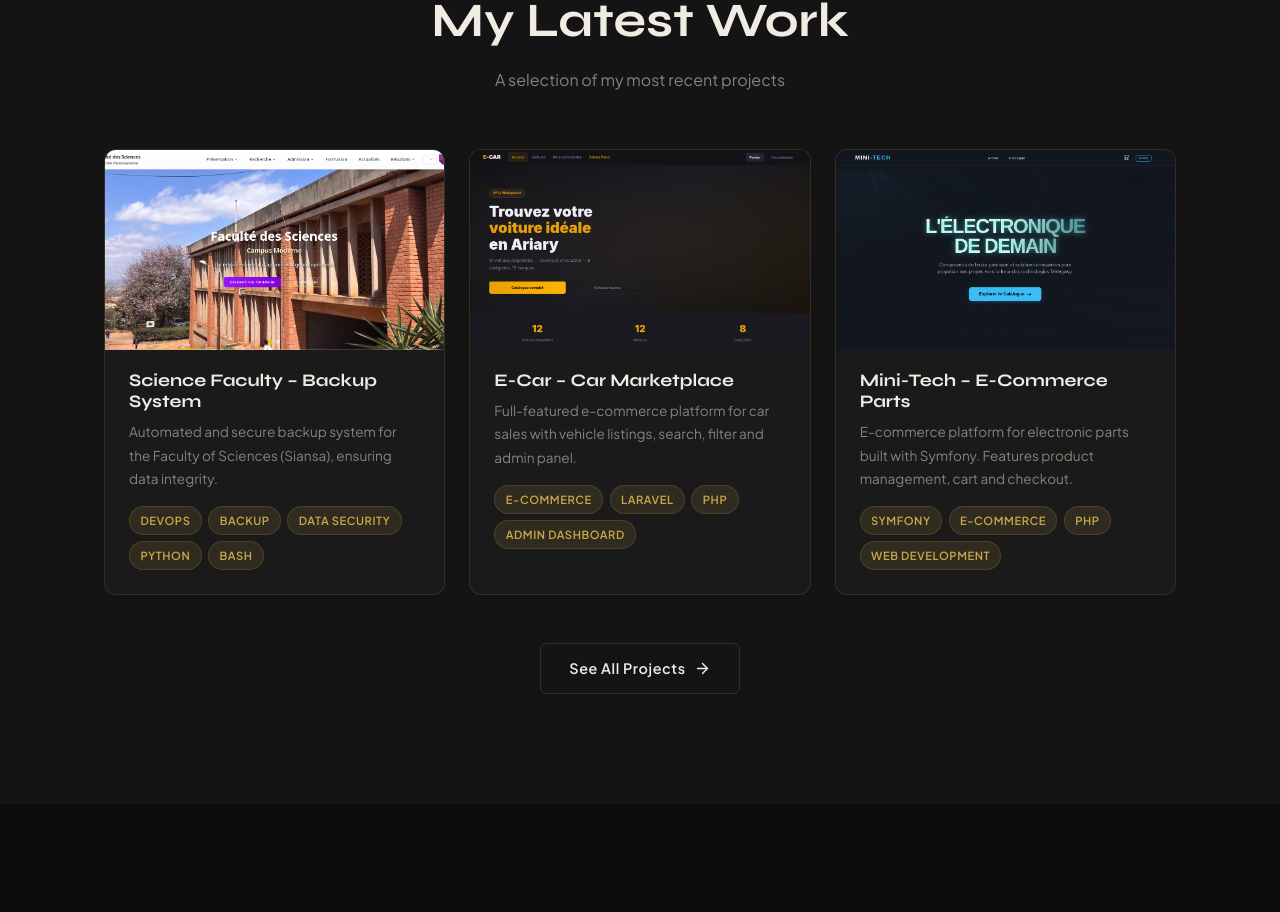
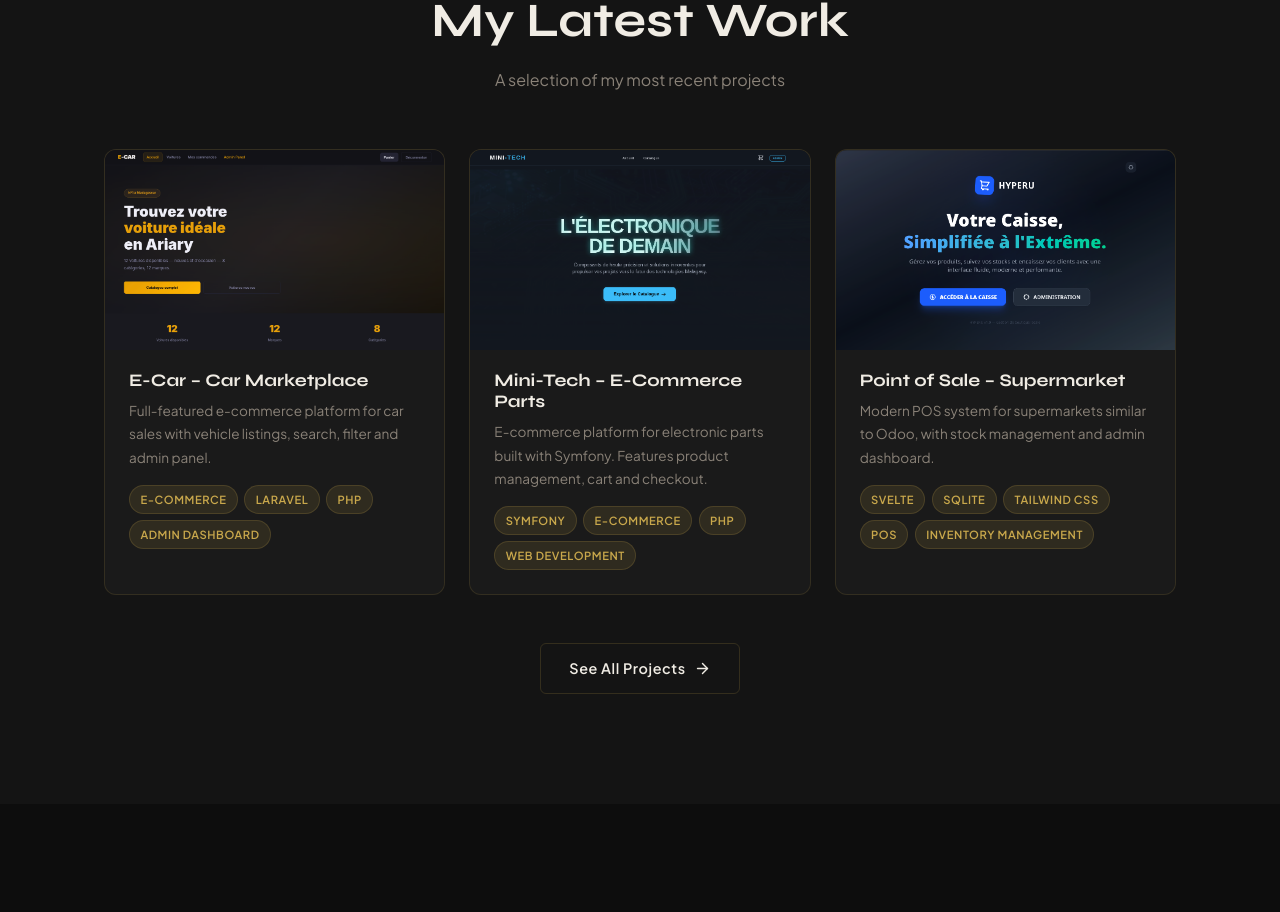
Before and after one commit to Njivaniaina/Portfolio, a React (Vite) app: page / in a window 1280 px wide. Shown: the part 956-1868 px from the top of the page. Built offline with nearby package versions, Linux system fonts and the light colour scheme.

Commit message:
Ajout du project POS

```diff
--- a/src/data/projects.js
+++ b/src/data/projects.js
@@ -83,4 +83,22 @@ Key features: product catalog, category filtering, cart & checkout, user account
     year: "2026",
     role: "Full Stack Developer",
   },
+  {
+    id: "point-de-vente",
+    title: "Point of Sale – Supermarket",
+    shortDesc:
+      "Modern POS system for supermarkets similar to Odoo, with stock management and admin dashboard.",
+    fullDesc: `Developed a modern Point of Sale (POS) system tailored for supermarket operations, heavily inspired by Odoo's POS interface and functionality.
+The system features a fast, responsive touch-friendly interface for sales transactions, integrated with a local SQLite database for reliability and speed.
+
+Key features include real-time stock management, a comprehensive admin dashboard for sales analytics and inventory control, and advanced reporting capabilities. Built with Svelte and Tailwind CSS for a premium and efficient user experience.
+
+Technologies: Svelte, SQLite, Tailwind CSS, API-first architecture.`,
+    image: "/projects/Point_de_vente.png",
+    tags: ["Svelte", "SQLite", "Tailwind CSS", "POS", "Inventory Management"],
+    liveUrl: "https://github.com/Njivaniaina/point-de-vente",
+    githubUrl: "https://github.com/Njivaniaina/point-de-vente",
+    year: "2026",
+    role: "Full Stack Developer",
+  },
 ];
```
Also changed, not shown: public/projects/Point_de_vente.png (added).
